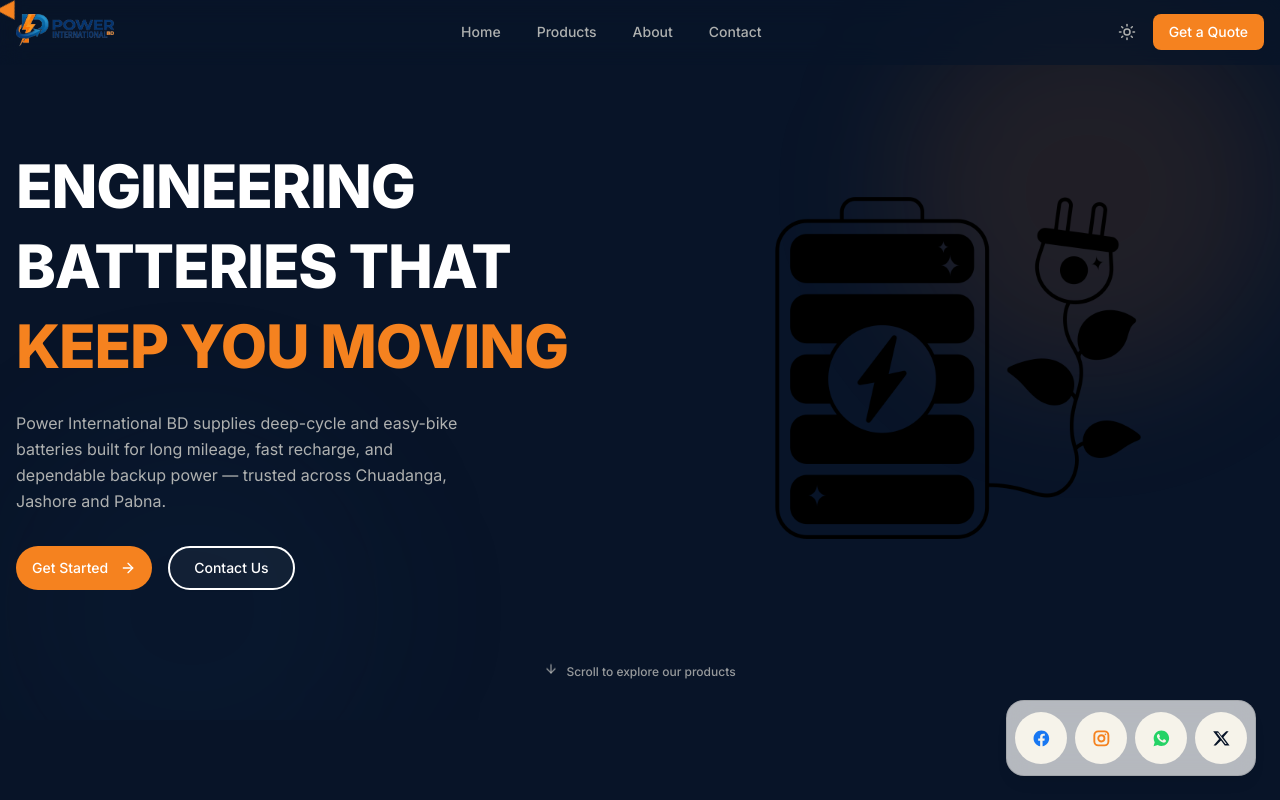
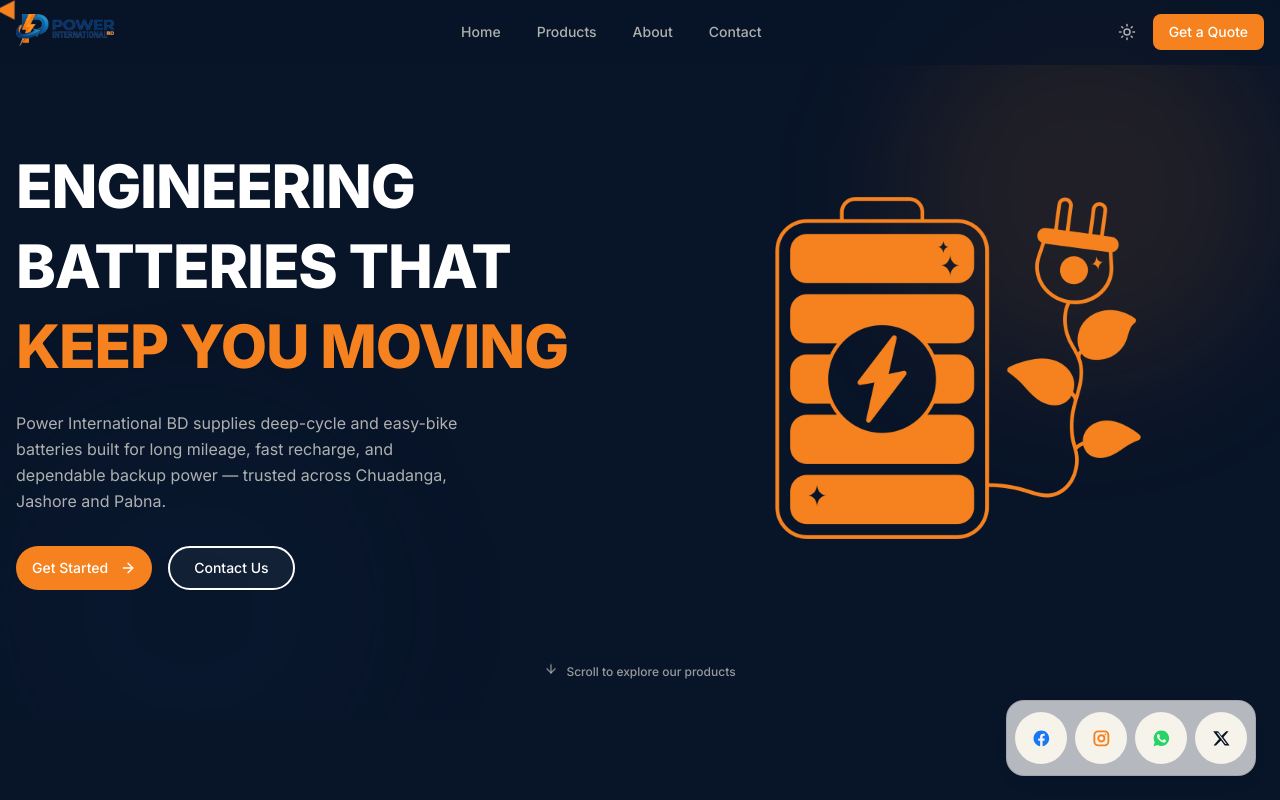
Before and after one commit to hakalukidev/power-Home, a Next.js app: page / in a window 1280 px wide. Both pictures are taken after a click on the button "Toggle dark mode". Shown: the top 800 px of the page. Built offline with nearby package versions, Linux system fonts and the light colour scheme.

Commit message:
improve ui

```diff
--- a/src/components/sections/HeroSection.tsx
+++ b/src/components/sections/HeroSection.tsx
@@ -76,7 +76,15 @@ export default function HeroSection() {
               width={480}
               height={480}
               priority
-              className="h-auto w-full max-w-sm"
+              className="h-auto w-full max-w-sm dark:hidden"
+            />
+            <Image
+              src="/hero-dark.png"
+              alt="Power International BD battery"
+              width={480}
+              height={480}
+              priority
+              className="hidden h-auto w-full max-w-sm dark:block"
             />
           </div>
         </div>
--- a/src/components/ui/text-reveal.tsx
+++ b/src/components/ui/text-reveal.tsx
@@ -36,7 +36,7 @@ export const TextReveal: FC<TextRevealProps> = ({ children, className }) => {
       >
         <span
           className={
-            "flex flex-wrap p-5 text-2xl font-bold text-brand-navy-950/20 md:p-8 md:text-3xl lg:p-10 lg:text-4xl xl:text-5xl"
+            "flex flex-wrap p-5 text-2xl font-bold text-brand-navy-950/20 md:p-8 md:text-3xl lg:p-10 lg:text-4xl xl:text-5xl dark:text-white/20"
           }
         >
           {words.map((word, i) => {
@@ -67,7 +67,7 @@ const Word: FC<WordProps> = ({ children, progress, range }) => {
       <span className="absolute opacity-30">{children}</span>
       <motion.span
         style={{ opacity: opacity }}
-        className={"text-brand-navy-950"}
+        className={"text-brand-navy-950 dark:text-white"}
       >
         {children}
       </motion.span>
```
Also changed, not shown: public/hero-dark.png (added).
